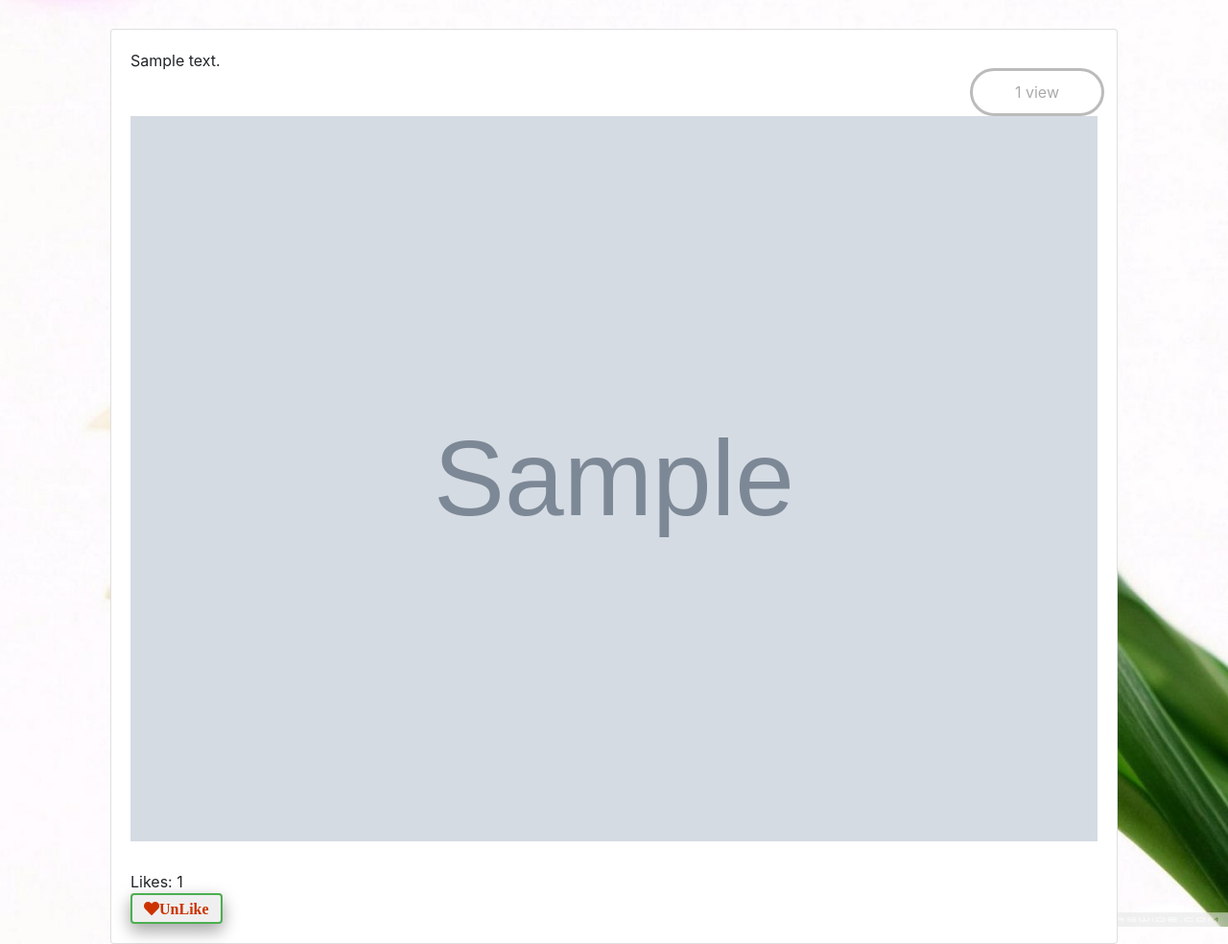
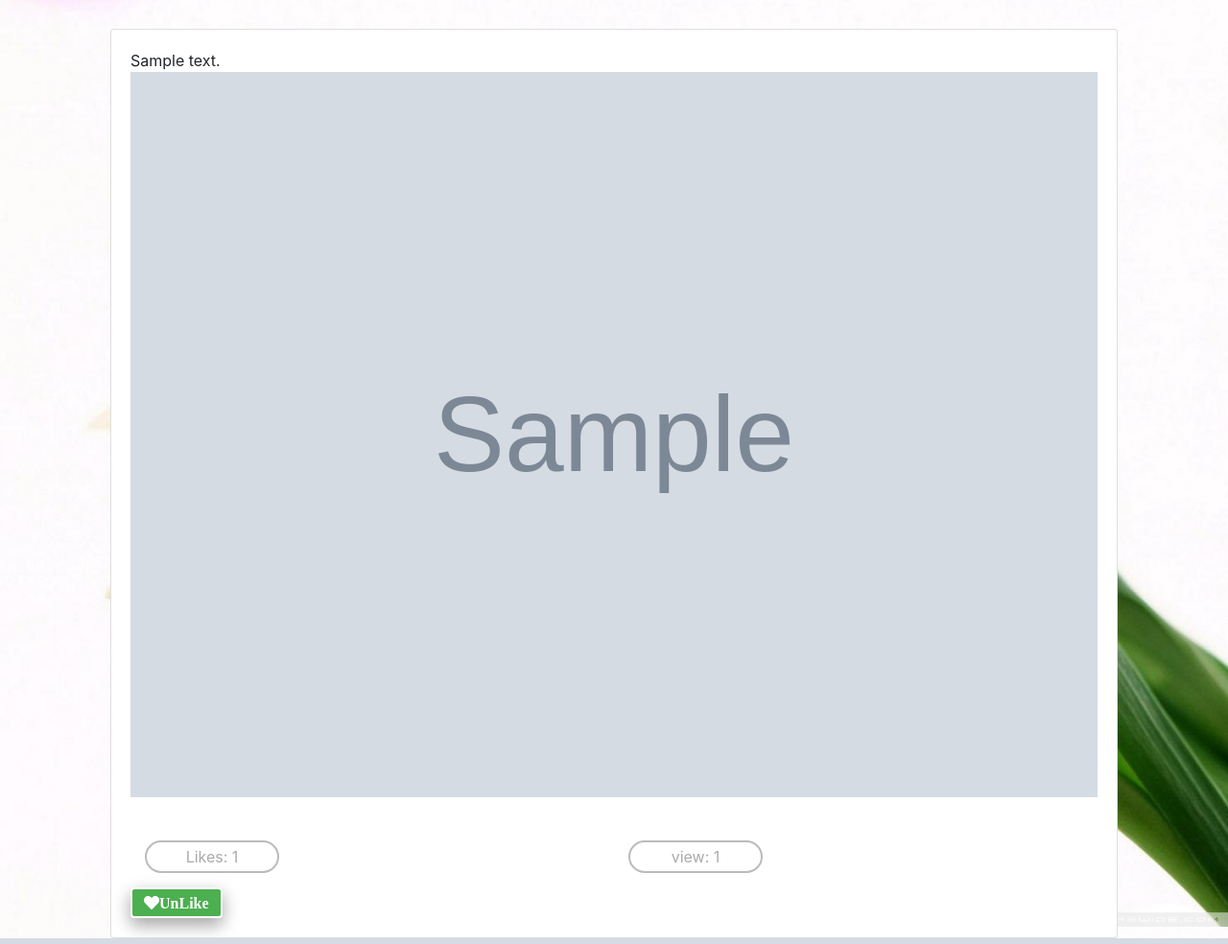
Before and after one commit to tvichii/hortihub, a Django app: template templates/feed/post_detail.html in a window 1280 px wide. Shown: the part 58-1042 px from the top of the page at 96% size. Run offline with Django 3.2, Linux system fonts and the light colour scheme; a user stored in the database is signed in; tables that the repository leaves empty hold one stand-in row (values such as "Sample post"); the template is opened without the code that fills it: values that come from a table or form of the project are taken from there, most other values are stand-ins (such as "Sample title", 1, 10 or a date in 2020); grey boxes marked "Sample" are stand-in pictures; some libraries are stand-ins or nearby versions.

Commit message:
style changes

```diff
--- a/accounts/views.py
+++ b/accounts/views.py
@@ -7,10 +7,7 @@ from .models import Profile, Contact
 from .forms import UserForm, ProfileForm
 from django.shortcuts import get_object_or_404
 from django.views.generic import View
-from django.urls import reverse
-from django.http import HttpResponseRedirect
 from django.core.exceptions import ObjectDoesNotExist
-from django.http import HttpResponse, JsonResponse
 from actions.utils import create_action
 
 
@@ -31,14 +28,13 @@ class UserListView(generic.ListView):
 
 
 class UserDetail(generic.DetailView):
-    context_object_name = "prof"
+    context_object_name = "person"
     model = User
     template_name = 'registration/user_detail.html'
 
     # pk_url_kwarg = "pk"
 
     def get_context_data(self, **kwargs):
-        # xxx will be available in the template as the related objects
         context = super(UserDetail, self).get_context_data(**kwargs)
         pk = self.kwargs.get('pk')
         try:
--- a/hortihub/settings/base.py
+++ b/hortihub/settings/base.py
@@ -161,12 +161,7 @@ AUTHENTICATION_BACKENDS = (
     'social_core.backends.github.GithubOAuth2',
     'social_core.backends.twitter.TwitterOAuth',
     'social_core.backends.facebook.FacebookOAuth2',
-    # 'social.backends.linkedin.LinkedinOAuth2',
     'social_core.backends.linkedin.LinkedinOAuth2',
-    # 'social.backends.linkedin.LinkedinOAuth2',
-    # 'social_auth.backends.contrib.linkedin.LinkedinBackend',
-    # 'social_core.backends.open_id.OpenIdAuth',  # for Google authentication
-    # 'social_core.backends.google.GoogleOpenId',  # for Google authentication
     'social_core.backends.google.GoogleOAuth2',
     'django.contrib.auth.backends.ModelBackend',
     'accounts.authentication.EmailAuthBackend',
--- a/static/css/base.css
+++ b/static/css/base.css
@@ -78,9 +78,9 @@ margin:30px; /* outside spacing b/w cards and other components.*/
 .fa-facebook{ color: #3b5998 }
 .fa-google-plus{ color: #dd4b39 }
 .fa-github{ color: #444444 }
-.heart{ color: #cc3300;
-        background-color:  #008CBA white;
-        border: 2px solid  #4CAF50;
+.heart{ color: white;
+        background-color: #4CAF50;
+        border: 2px solid  white;
         box-shadow: 0 8px 16px 0 rgba(0,0,0,0.2), 0 6px 20px 0 rgba(0,0,0,0.19);
         }
 
@@ -105,14 +105,16 @@ width:400px;
 }*/
 
 .count {
-   /* width:40px;*/
     width:140px;
     color:#aaa;
-    border:3px solid #bbb;
-    border-radius:26px;
-    padding:10px 20px;
-    margin:20px 10px 0;
-    display: inline-block;
+     border:2px solid #bbb;
+ border-radius:26px;
+ padding:3px 0px;
+ margin:5px 0px;
+ display: inline-block;
+}
+.countline{
+ margin:10px 0px;
 }
 .image-info div {
     padding:20px 0;
@@ -121,8 +123,3 @@ width:400px;
 .post-footer{
     margin-top:30px;
 }
-
-/*.button:{
-margin:80px 20px;
-padding:10px 20px;
-}
--- a/templates/feed/post_detail.html
+++ b/templates/feed/post_detail.html
@@ -4,26 +4,27 @@
 {% block body %}
 <div class="container">
 	<div class="card">
-
 		{% csrf_token %}
-		<div class="row">
-			<div class="col-md-10">
 				{{ post.post_body }}
-			</div>
-			<div class="col-md-2">
-		<span class="count text-center">
-	 	<span class="total">{{ total_views }}</span>
-	 		view{{ total_views|pluralize }}
-		</span>
-			</div>
-		</div>
 		{% if post.image %}
 		<img src="{{  post.image.url }}"/>
 		{% endif %}
 
 		<div class="post-footer">
+			<div class="row countline">
+				<div class="col-md-6">
+			<span class="text-center count">
+				Likes: <span id="likes">{{ post.likes.count }}</span>
+				</span>
+					</div>
+				<div class="col-md-6">
+			<span class="text-center count">
+				view{{ total_views|pluralize }}:
+				<span>{{ total_views }}</span>
+			</span>
+			</div>
+			</div>
 			<a class="button" data-href="{{ post.get_absolute_url }}">
-				Likes: <span id="likes">{{ post.likes.count }}</span>
 				<div>
 					{% if request.user not in post.likes.all %}
 					<button class=" btn btn-default fas fa-heart heart">Like</button>
--- a/templates/hortihome/base.html
+++ b/templates/hortihome/base.html
@@ -34,8 +34,11 @@
 			<li class="nav-item">
 				<a class="nav-link active" href="{% url 'accounts:users_list' %}">Users</a>
 			</li>
+			<!--<li class="nav-item">-->
+				<!--<a class="nav-link active" href="{% url 'accounts:editprof' user.pk %}">Profile</a>-->
+			<!--</li>-->
 			<li class="nav-item">
-				<a class="nav-link active" href="{% url 'accounts:editprof' user.pk %}">Profile</a>
+				<a class="nav-link active" href="{{ user.get_absolute_url }}">Profile</a>
 			</li>
 			<li class="nav-item">
 				<a class="nav-link active" href="#">Notifications</a>
```
Also changed, not shown: templates/registration/user_detail.html (+23 -11 lines).
